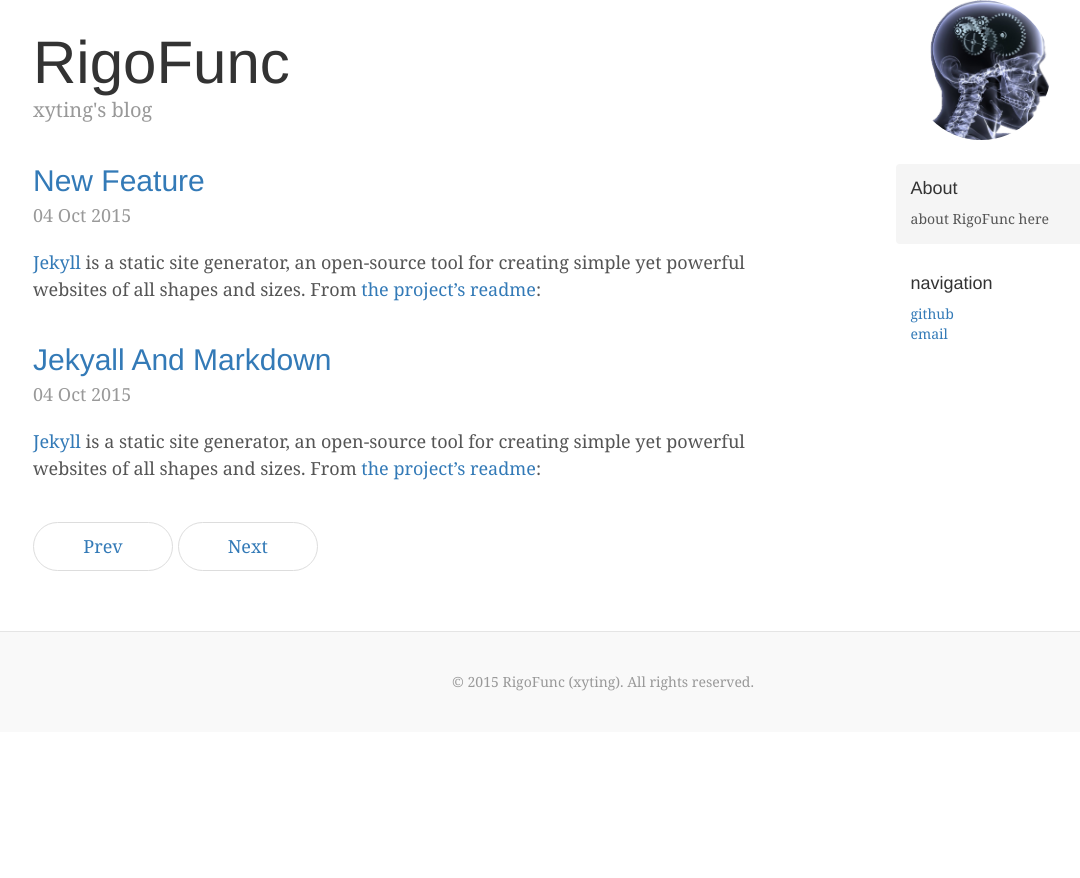
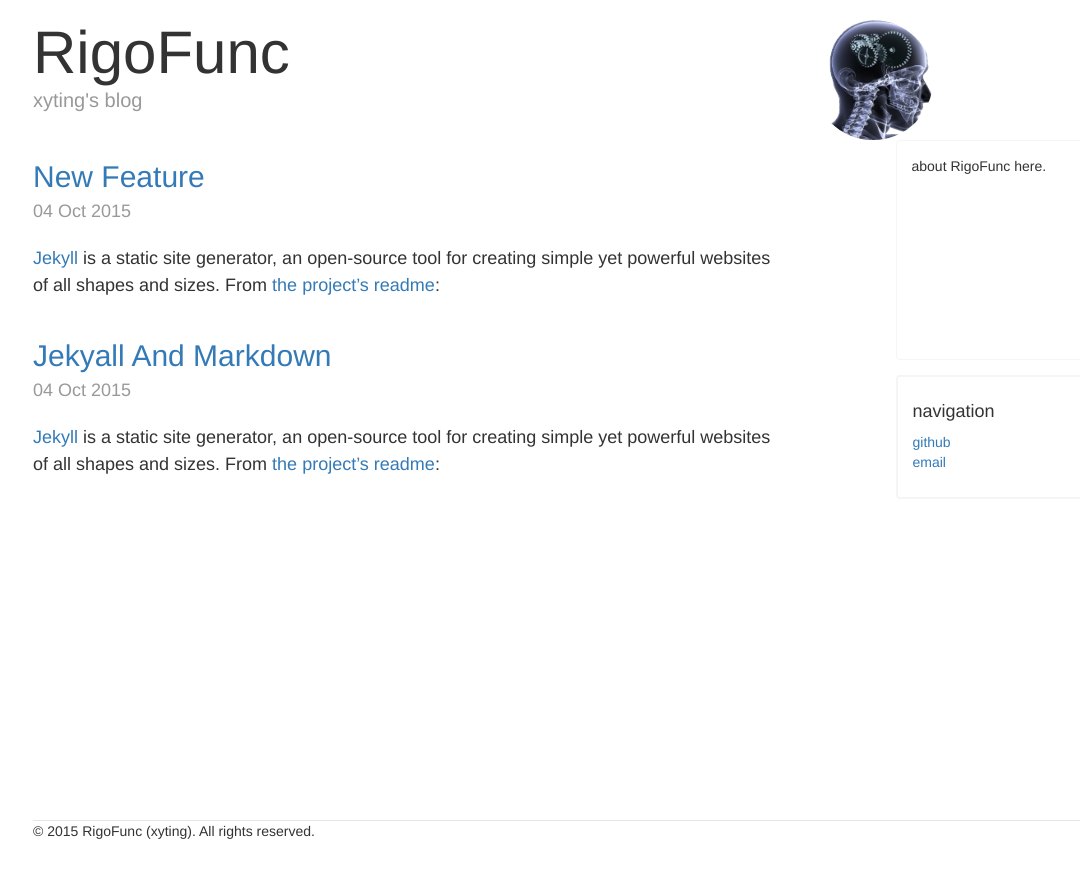
Before and after one commit to rigofunc/xyting.github.io, a Jekyll site: the page built from index.html, in a window 1280 px wide. Shown: the top 878 px of the page, without its empty margins (37-1117 px from the left). Built offline with Jekyll 4.4.1, drawn with Linux system fonts in a browser that asks for light colours; nearby versions of some CDN libraries; Markdown is read by kramdown in place of the engine named in the settings.

Commit message:
update layout

```diff
--- a/_layouts/default.html
+++ b/_layouts/default.html
@@ -16,49 +16,37 @@
 <body>
   <div class="container">
     <div class="row">
-      <div class="col-md-8 blog-header">
-        <h1 class="blog-title">{{ site.name }}</h1>
-        <p class="lead blog-description">{{ site.desc }}</p>
+      <div class="col-md-4 header">
+        <h1 class="header-title">{{ site.name }}</h1>
+        <p class="header-desc">{{ site.desc }}</p>
       </div>
-      <div class="col-md-3 col-md-offset-1 blog-header">
-        <img class="img-circle" src="{{ site.url }}/assets/images/logo.PNG" width="140" height="140">
+      <div class="col-md-4 col-sm-offset-4">
+        <img class="img-circle logo" src="{{ site.url }}/assets/images/logo.PNG" width="120" height="120">
       </div>
     </div>
     <div class="row">
-      <div class="col-md-8 blog-main">
-
+      <div class="col-md-8 main-content">
         {{ content }}
-
-        <nav>
-          <ul class="pager">
-            <li><a href="#">Prev</a></li>
-            <li><a href="#">Next</a></li>
-          </ul>
-        </nav>
-
       </div>
 
-      <div class="col-md-3 col-md-offset-1 blog-sidebar">
-        <div class="sidebar-module sidebar-module-inset">
-          <h4>About</h4>
-
-          <p>about RigoFunc here</p>
+      <div class="col-md-3 col-md-offset-1">
+        <div class="sidebar sidebar-inset">
+          <p>about RigoFunc here.</p>
         </div>
-        <div class="sidebar-module">
+        <div class="sidebar">
           <h4>navigation</h4>
           <ol class="list-unstyled">
             {% for i in site.urls %}
-            <li><a class="about" href="{{ i.url }}">{{ i.text }}</a>
-              <li>
-                {% endfor %}
+              <li><a class="about" href="{{ i.url }}">{{ i.text }}</a></li>
+            {% endfor %}
           </ol>
         </div>
       </div>
     </div>
+    <footer class="footer">
+      <p>&copy; {{ site.time | date: '%Y' }} RigoFunc (xyting). All rights reserved.</p>
+    </footer>
   </div>
-  <footer class="blog-footer">
-    <p>&copy; {{ site.time | date: '%Y' }} RigoFunc (xyting). All rights reserved.</p>
-  </footer>
   <script src="https://ajax.googleapis.com/ajax/libs/jquery/1.11.3/jquery.min.js"></script>
   <script src="{{ site.url }}/assets/js/bootstrap.min.js"></script>
 </body>
--- a/assets/css/site.css
+++ b/assets/css/site.css
@@ -1,118 +1,39 @@
-/*
- * Globals
- */
-
-body {
-  font-family: Georgia, "Times New Roman", Times, serif;
-  color: #555;
+.header {
+  padding-bottom: 10px;
 }
-
-h1, .h1,
-h2, .h2,
-h3, .h3,
-h4, .h4,
-h5, .h5,
-h6, .h6 {
-  margin-top: 0;
-  font-family: "Helvetica Neue", Helvetica, Arial, sans-serif;
-  font-weight: normal;
-  color: #333;
-}
-
-/* Nav links */
-.blog-nav-item {
-  position: relative;
-  display: inline-block;
-  padding: 10px;
-  font-weight: 500;
-  color: #cdddeb;
-}
-.blog-nav-item:hover,
-.blog-nav-item:focus {
-  color: #fff;
-  text-decoration: none;
-}
-
-/* Active state gets a caret at the bottom */
-.blog-nav .active {
-  color: #fff;
-}
-.blog-nav .active:after {
-  position: absolute;
-  bottom: 0;
-  left: 50%;
-  width: 0;
-  height: 0;
-  margin-left: -5px;
-  vertical-align: middle;
-  content: " ";
-  border-right: 5px solid transparent;
-  border-bottom: 5px solid;
-  border-left: 5px solid transparent;
-}
-
-
-/*
- * Blog name and description
- */
-
-.blog-header {
-  padding-bottom: 20px;
-}
-.blog-title {
-  margin-top: 30px;
+.header-title {
   margin-bottom: 0;
   font-size: 60px;
   font-weight: normal;
 }
-.blog-description {
+.header-desc {
   font-size: 20px;
   color: #999;
 }
 
+.logo {
+  margin-top: 20px;
+}
 
-/*
- * Main column and sidebar layout
- */
-
-.blog-main {
+.main-content {
+  min-height: 680px;
   font-size: 18px;
   line-height: 1.5;
 }
 
-/* Sidebar modules for boxing content */
-.sidebar-module {
+.sidebar {
+  border: 2px solid #f5f5f5;
+  border-radius: 4px;
   padding: 15px;
   margin: 0 -15px 15px;
 }
-.sidebar-module-inset {
+
+.sidebar-inset {
+  min-height: 220px;
   padding: 15px;
-  background-color: #f5f5f5;
+  border: 1px solid #f5f5f5;
   border-radius: 4px;
 }
-.sidebar-module-inset p:last-child,
-.sidebar-module-inset ul:last-child,
-.sidebar-module-inset ol:last-child {
-  margin-bottom: 0;
-}
-
-
-/* Pagination */
-.pager {
-  margin-bottom: 60px;
-  text-align: left;
-}
-.pager > li > a {
-  width: 140px;
-  padding: 10px 20px;
-  text-align: center;
-  border-radius: 30px;
-}
-
-
-/*
- * Blog posts
- */
 
 .post {
   margin-bottom: 40px;
@@ -126,18 +47,6 @@ h6, .h6 {
   color: #999;
 }
 
-
-/*
- * Footer
- */
-
-.blog-footer {
-  padding: 40px 0;
-  color: #999;
-  text-align: center;
-  background-color: #f9f9f9;
+.footer {
   border-top: 1px solid #e5e5e5;
 }
-.blog-footer p:last-child {
-  margin-bottom: 0;
-}
```
Also changed, not shown: index.html (line endings or trailing spaces).
